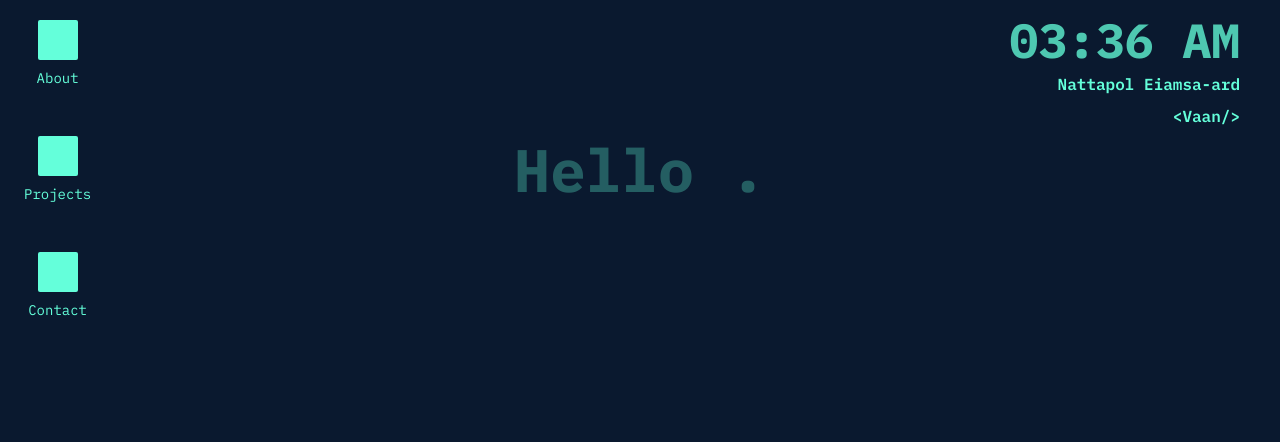
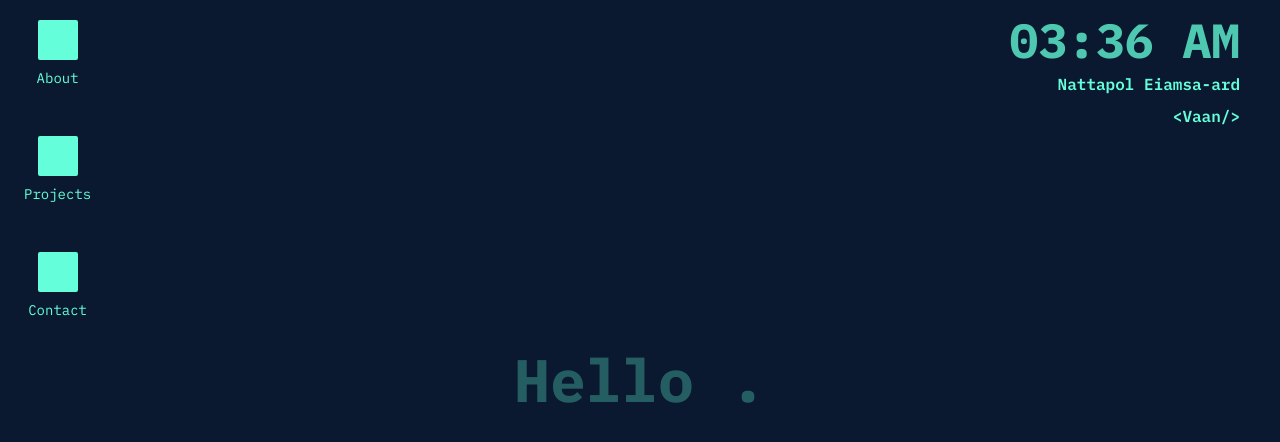
Before and after one commit to nattapoleim/portfolio-os, a Next.js app: page / in a window 1280 px wide. Shown: the top 442 px of the page. Built offline with nearby package versions, Linux system fonts and the light colour scheme.

Commit message:
Update ClientComponent.tsx

```diff
--- a/components/ClientComponent.tsx
+++ b/components/ClientComponent.tsx
@@ -12,6 +12,7 @@ const ClientComponent: FC<{ children: ReactNode }> = ({ children }) => {
   const isHome = pathname === '/'
   const [isLoading, setIsLoading] = useState(isHome)
   const [isMobile, setIsMobile] = useState(false)
+  const currentH = window.innerHeight - 40
 
   const checkScreenSize = () => {
     setIsMobile(window.innerWidth <= 1024)
@@ -29,8 +30,8 @@ const ClientComponent: FC<{ children: ReactNode }> = ({ children }) => {
   return (
     <div
       style={{
-        height: `calc(window.innerHeight - 2.5rem)`,
-        maxHeight: `calc(window.innerHeight - 2.5rem)`,
+        height: `${currentH}px`,
+        maxHeight: `${currentH}px`,
       }}
       className="w-screen"
     >
```
